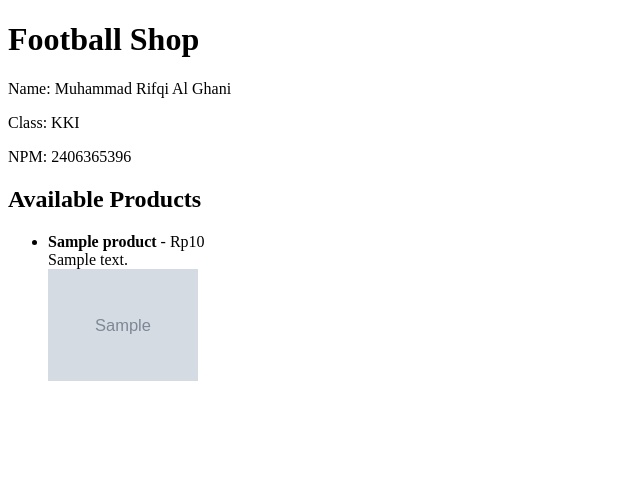
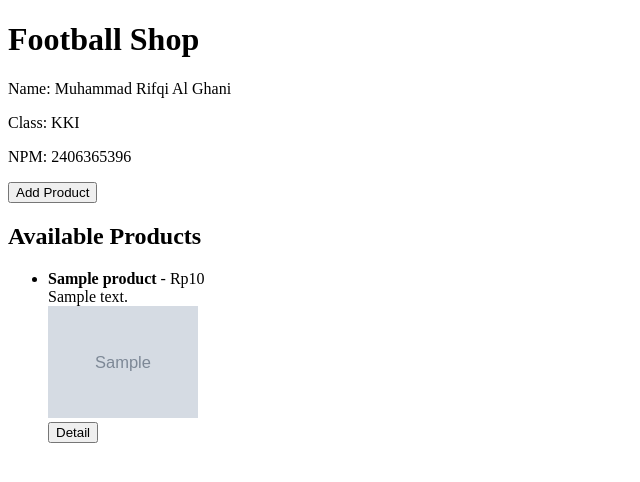
Before and after one commit to alghani46/footballshop, a Django app: page / in a window 1280 px wide. Shown: the top 482 px of the page, without its empty margins (0-640 px from the left). Run offline with Django 5.2, Linux system fonts and the light colour scheme; tables that the repository leaves empty hold one stand-in row (values such as "Sample post"); grey boxes marked "Sample" are stand-in pictures.

Commit message:
Assaigment 2
Added Supporting Templates and JSON/XML Acces

```diff
--- a/football_shop/settings.py
+++ b/football_shop/settings.py
@@ -64,7 +64,7 @@ ROOT_URLCONF = 'football_shop.urls'
 TEMPLATES = [
     {
         'BACKEND': 'django.template.backends.django.DjangoTemplates',
-        'DIRS': [],
+        'DIRS': [BASE_DIR / 'templates'],
         'APP_DIRS': True,
         'OPTIONS': {
             'context_processors': [
--- /dev/null
+++ b/main/templates/base.html
@@ -0,0 +1,13 @@
+{% load static %}
+<!DOCTYPE html>
+<html lang="en">
+<head>
+    <meta charset="UTF-8" />
+    <meta name="viewport" content="width=device-width, initial-scale=1.0" />
+    {% block meta %} {% endblock meta %}
+</head>
+
+<body>
+    {% block content %} {% endblock content %}
+</body>
+</html>
--- a/main/templates/main.html
+++ b/main/templates/main.html
@@ -1,13 +1,19 @@
-<!DOCTYPE html>
-<html>
-<head>
+{% extends 'base.html' %}
+
+{% block meta %}
     <title>{{ app_name }}</title>
-</head>
-<body>
+{% endblock meta %}
+
+{% block content %}
     <h1>{{ app_name }}</h1>
     <p>Name: {{ student_name }}</p>
     <p>Class: {{ student_class }}</p>
     <p>NPM: {{ student_npm }}</p>
+
+
+    <a href="{% url 'main:add_product' %}">
+    <button>Add Product</button>
+    </a>
 
     <h2>Available Products</h2>
     <ul>
@@ -15,11 +21,18 @@
     <li>
         <strong>{{ product.name }}</strong> - Rp{{ product.price }} <br>
         {{ product.description }} <br>
+        {% if product.thumbnail %}
             <img src="{{ product.thumbnail }}" alt="{{ product.name }}" width="150">
+        {% endif %}
+        <br>
+        <!--Detail button-->
+        <a href="{% url 'main:product_detail' product.id %}">
+            <button>Detail</button>
+        </a>
     </li>
 {% empty %}
     <li>No products available.</li>
 {% endfor %}
+
     </ul>
-</body>
-</html>
+{% endblock content %}
--- a/main/urls.py
+++ b/main/urls.py
@@ -1,6 +1,12 @@
 from django.urls import path
 from . import views
-
+app_name = "main"
 urlpatterns = [
     path('', views.home, name='home'),
+    path("add/", views.add_product, name="add_product"),
+    path("product/<int:id>/", views.product_detail, name="product_detail"),
+    path("xml/", views.show_xml, name="show_xml"),
+    path("json/", views.show_json, name="show_json"),
+    path("xml/<int:id>/", views.show_xml_by_id, name="show_xml_by_id"),
+    path("json/<int:id>/", views.show_json_by_id, name="show_json_by_id"),
 ]
--- a/main/views.py
+++ b/main/views.py
@@ -1,6 +1,9 @@
-from django.shortcuts import render
+
 from .models import Product
-
+from .forms import ProductForm
+from django.shortcuts import render, redirect ,get_object_or_404
+from django.http import HttpResponse
+from django.core import serializers
 def home(request):
     products = Product.objects.all()
     context = {
@@ -11,3 +14,35 @@ def home(request):
         'student_npm': '2406365396'
     }
     return render(request, "main.html", context)
+
+def add_product(request):
+    if request.method == "POST":
+        form = ProductForm(request.POST)
+        if form.is_valid():
+            form.save()
+            return redirect("main:show_main")
+    else:
+        form= ProductForm()
+    return render(request, "add_product.html", {"form": form})
+
+def product_detail(request, id):
+    product = get_object_or_404(Product, pk=id)
+    return render(request, "product_detail.html", {"product": product})
+
+def show_xml(request):
+    data = serializers.serialize("xml", Product.objects.all())
+    return HttpResponse(data, content_type="application/xml")
+
+def show_json(request):
+    data = serializers.serialize("json", Product.objects.all())
+    return HttpResponse(data, content_type="application/json")
+
+def show_xml_by_id(request, id):
+    product = get_object_or_404(Product, pk=id)
+    data = serializers.serialize("xml", [product])
+    return HttpResponse(data, content_type="application/xml")
+
+def show_json_by_id(request, id):
+    product = get_object_or_404(Product, pk=id)
+    data = serializers.serialize("json", [product])
+    return HttpResponse(data, content_type="application/json")
```
Also changed, not shown: main/forms.py (added, +7 -0 lines), main/templates/add_product.html (added, +15 -0 lines), main/templates/product_detail.html (added, +20 -0 lines), README.md, screnshots/json.png (added), screnshots/json_by_id1.png (added), screnshots/xml.png (added), screnshots/xml_by_id1.png (added). Lines whose indentation alone changed are shown as unchanged.
